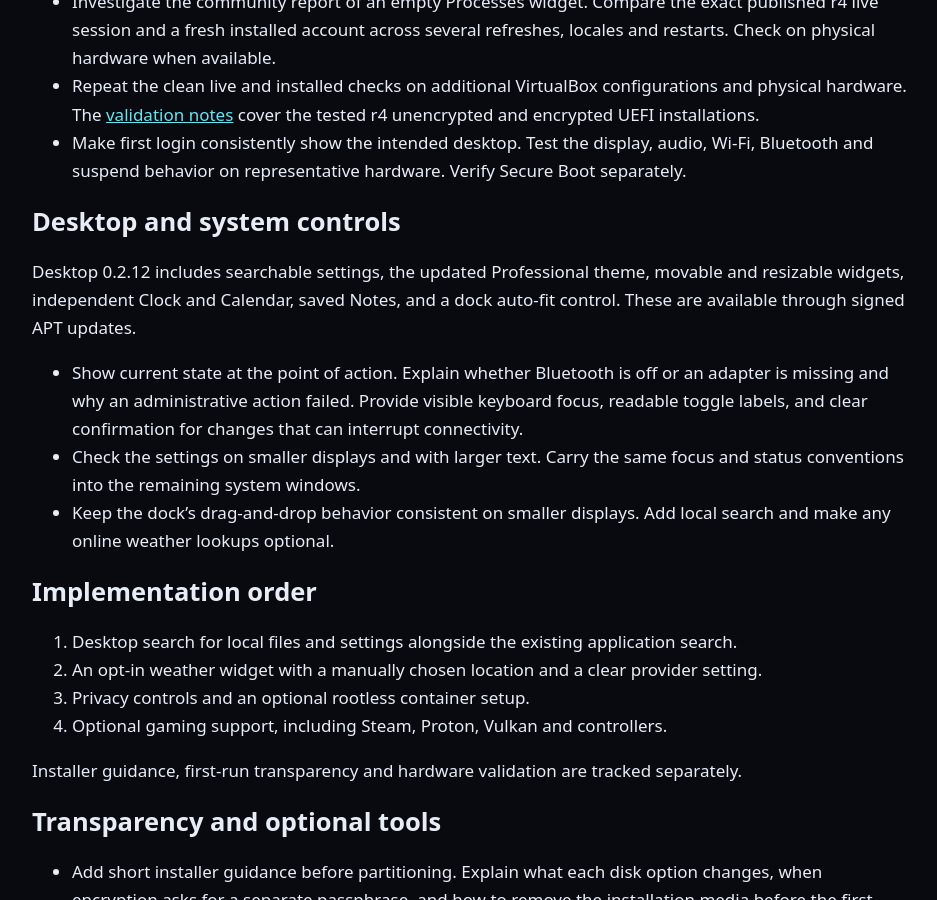
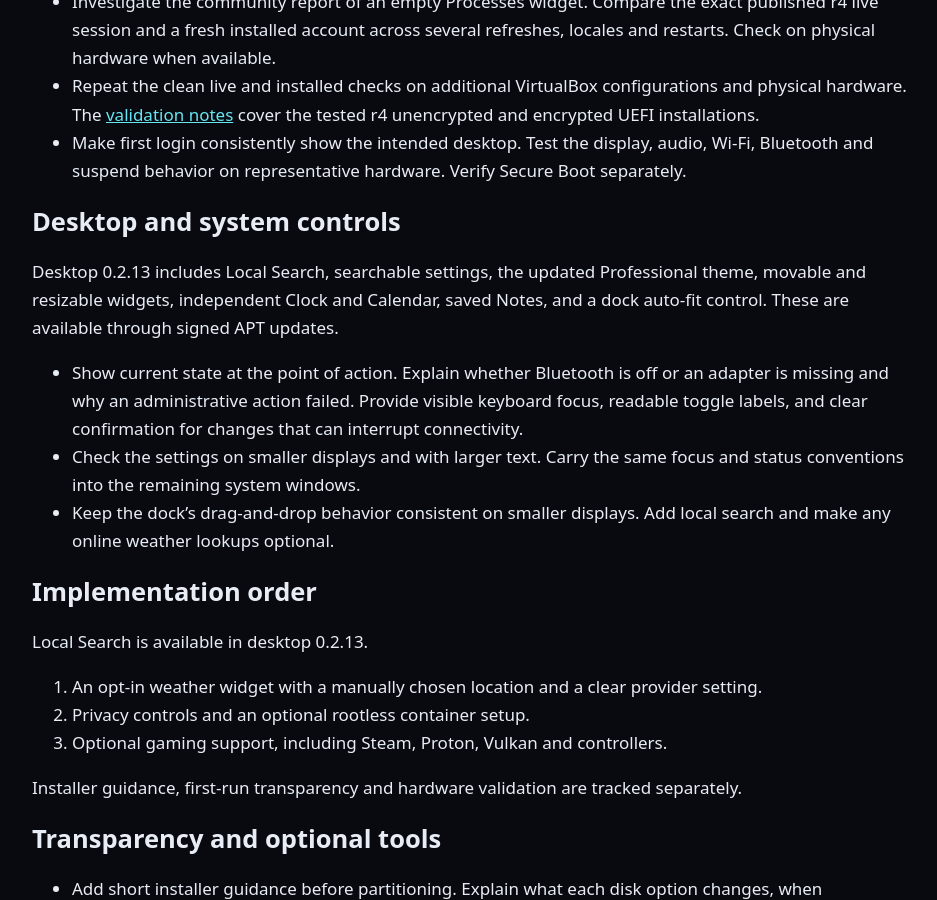
Before and after one commit to AstraShadowsss/ShadowRealm-OS, a Jekyll site: the page built from docs/roadmap.md, in a window 1280 px wide and 900 px high, scrolled down 336 px. Shown: the whole window, without its empty margins (168-1105 px from the left). Built offline with Jekyll 4.4.1, drawn with Linux system fonts in a browser that asks for light colours; our own code applies the rules of GitHub Pages for plain Markdown files; some of the changed text lies outside the part shown.

Commit message:
Update release documentation for Local Search

```diff
--- a/docs/roadmap.md
+++ b/docs/roadmap.md
@@ -10,17 +10,18 @@ ShadowRealm-OS is a Debian 13 and Xfce desktop with a recognizable visual identi
 
 ## Desktop and system controls
 
-Desktop 0.2.12 includes searchable settings, the updated Professional theme, movable and resizable widgets, independent Clock and Calendar, saved Notes, and a dock auto-fit control. These are available through signed APT updates.
+Desktop 0.2.13 includes Local Search, searchable settings, the updated Professional theme, movable and resizable widgets, independent Clock and Calendar, saved Notes, and a dock auto-fit control. These are available through signed APT updates.
 - Show current state at the point of action. Explain whether Bluetooth is off or an adapter is missing and why an administrative action failed. Provide visible keyboard focus, readable toggle labels, and clear confirmation for changes that can interrupt connectivity.
 - Check the settings on smaller displays and with larger text. Carry the same focus and status conventions into the remaining system windows.
 - Keep the dock's drag-and-drop behavior consistent on smaller displays. Add local search and make any online weather lookups optional.
 
 ## Implementation order
 
-1. Desktop search for local files and settings alongside the existing application search.
-2. An opt-in weather widget with a manually chosen location and a clear provider setting.
-3. Privacy controls and an optional rootless container setup.
-4. Optional gaming support, including Steam, Proton, Vulkan and controllers.
+Local Search is available in desktop 0.2.13.
+
+1. An opt-in weather widget with a manually chosen location and a clear provider setting.
+2. Privacy controls and an optional rootless container setup.
+3. Optional gaming support, including Steam, Proton, Vulkan and controllers.
 
 Installer guidance, first-run transparency and hardware validation are tracked separately.
 
@@ -42,7 +43,7 @@ Disposable sessions and stronger isolation are longer-term research. They need t
 | Control Center | Check keyboard navigation, smaller displays, and large text across themes | Find and open common tools without clipped controls |
 | Dock | Check physical multi-monitor and hot-plug behavior. Small screen and auto-hide passed in VirtualBox. | Verify drop placement, launching, removal, and saved order across logins and upgrades |
 | Widgets | Check multi-monitor placement, time-zone changes, and large text | Widgets remain reachable after monitor changes, and user layouts and notes persist |
-| Local search | Find files and settings from the desktop using explicitly chosen folders | Test file names, settings, exclusions, canceling and keyboard navigation with networking disabled |
+| Local Search follow-up | Check keyboard navigation and canceling on larger folders | Repeat the Xfce workflow with networking disabled and inspect accessibility |
 | Weather | Add an opt-in widget with manual location and a visible provider | Confirm requests stop when disabled and handle offline and unknown-location states clearly |
 | Installer guidance | Explain disk choices, encryption and first boot inside the installer | Test the explanation in fresh encrypted and unencrypted installs and confirm it appears before disk changes |
 | First-run transparency | Summarize installed software, services and update sources with links to detail | Users can dismiss the screen, reopen it, and reach the relevant controls |
```
Also changed, not shown: docs/update-repository.md (+1 -1 lines), README.md.
